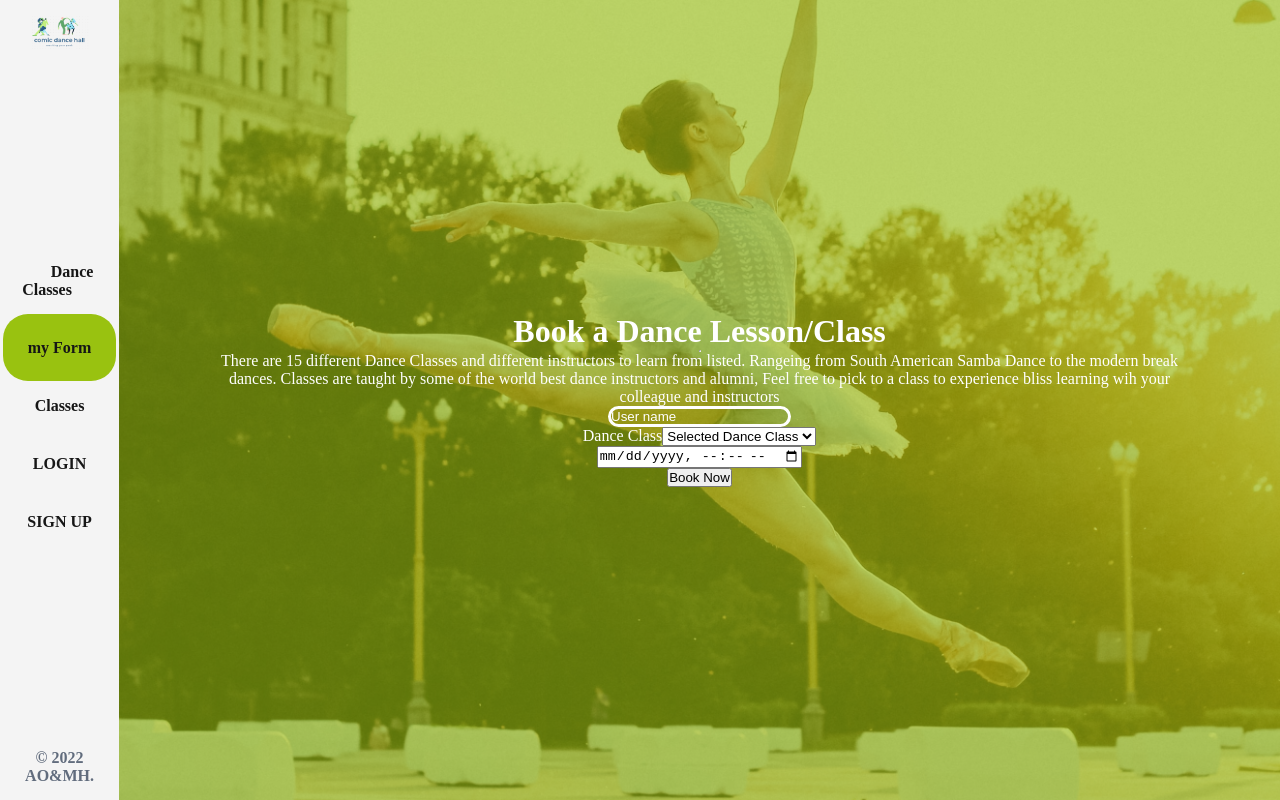
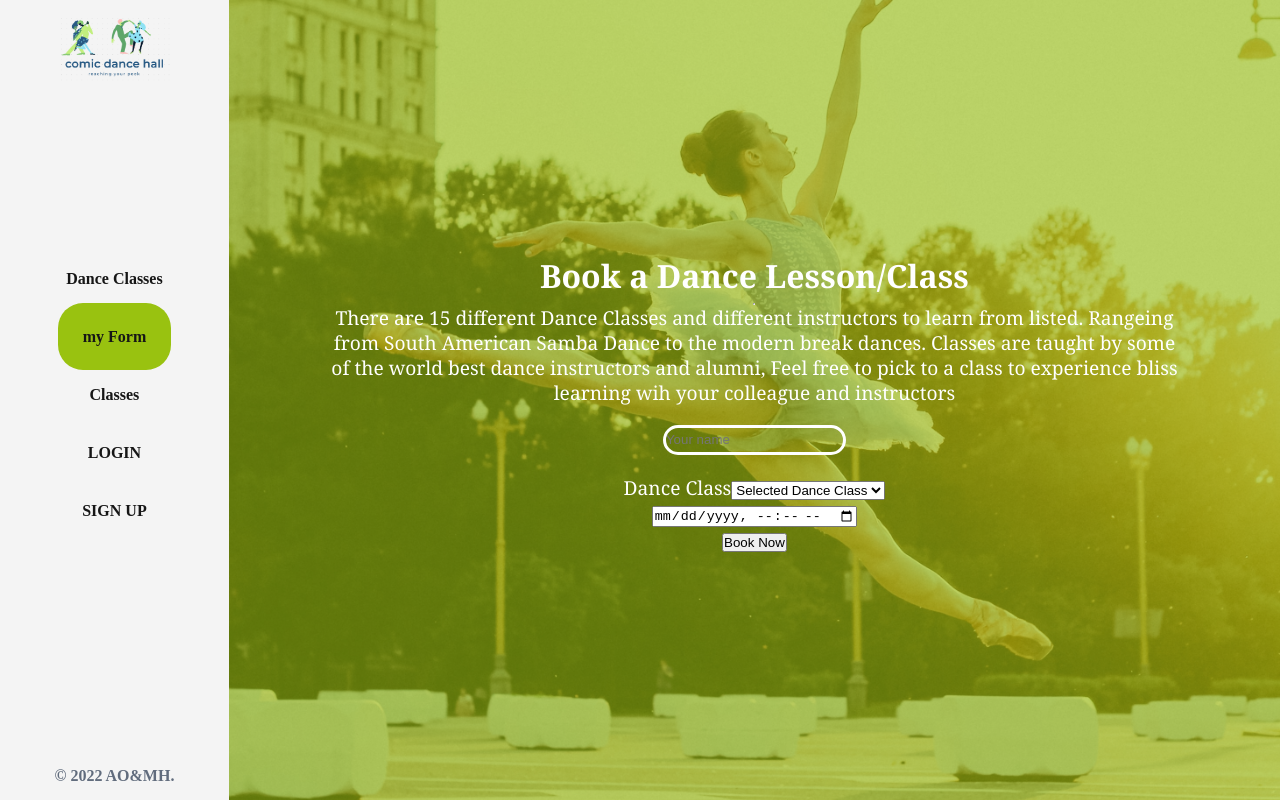
Before and after one commit to alexander16108/comic-dance-frontend-app, a React (Create React App) app: page /Enrollment_Form in a window 1280 px wide. Built offline with nearby package versions, Linux system fonts and the light colour scheme.

Commit message:
adding more styling to page

```diff
--- a/src/index.css
+++ b/src/index.css
@@ -39,6 +39,7 @@ body,
   justify-content: center;
   align-items: center;
   height: 100vh;
+  width: 90vw;
   padding: 0 20px;
 }
 
@@ -58,9 +59,17 @@ body,
   opacity: 0.6;
 }
 
+h1 {
+  font-size: xx-large !important;
+  padding: 15px 0;
+}
+
 .enrollment-text {
   color: white;
   text-align: center;
+  font-family: Cambria, Cochin, Georgia, Times, 'Times New Roman', serif;
+  font-size: larger;
+  line-height: 25px;
 }
 
 .form-control {
@@ -80,6 +89,23 @@ body,
 
 .navbar-toggler {
   border: none;
+}
+
+.mb-3 > input {
+  height: 30px;
+  outline: none;
+  margin: 20px 0;
+}
+
+.mb-3 > input:hover {
+background-color: white;
+color: black;
+}
+
+.mb-3 > input::placeholder:hover {
+  color: white;
+  font-size: medium;
+  text-align: center;
 }
 
 .offcanvas {
--- a/src/pages/EnrollmentForm.js
+++ b/src/pages/EnrollmentForm.js
@@ -16,7 +16,7 @@ const EnrollmentForm = () => {
       <p className="enrollment-text">{details.text}</p>
       <form className="enrollment-text">
         <div className="mb-3">
-          <input type="text" id="textInput" className="form-control" placeholder="Your name" value="User name" />
+          <input type="text" id="textInput" className="form-control" placeholder="Your name" />
         </div>
         <div className="mb-3">
           <label htmlFor="select" className="form-label">Dance Class</label>
```
